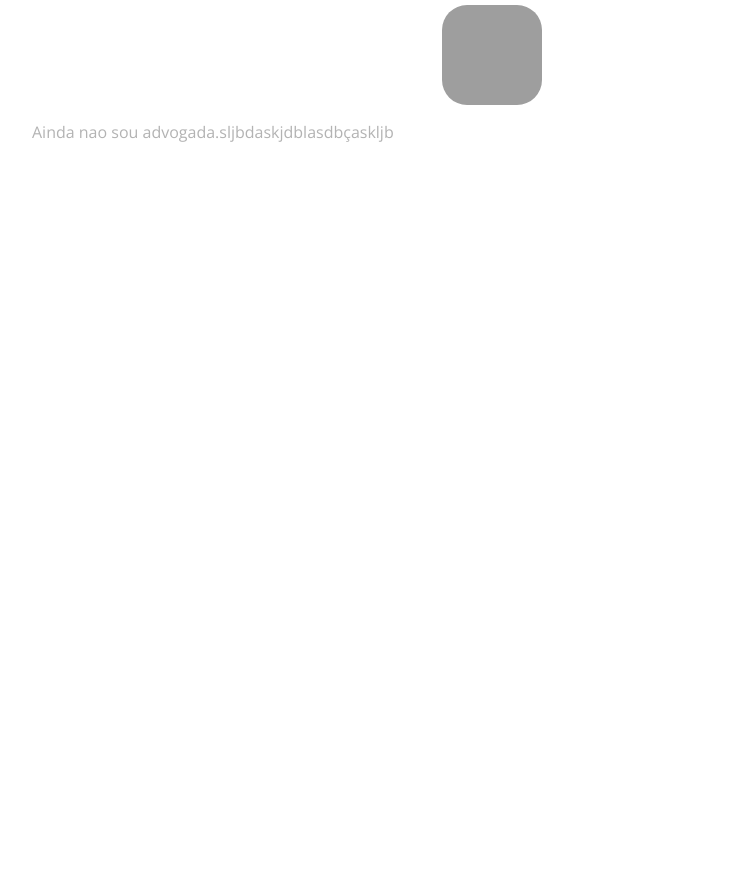
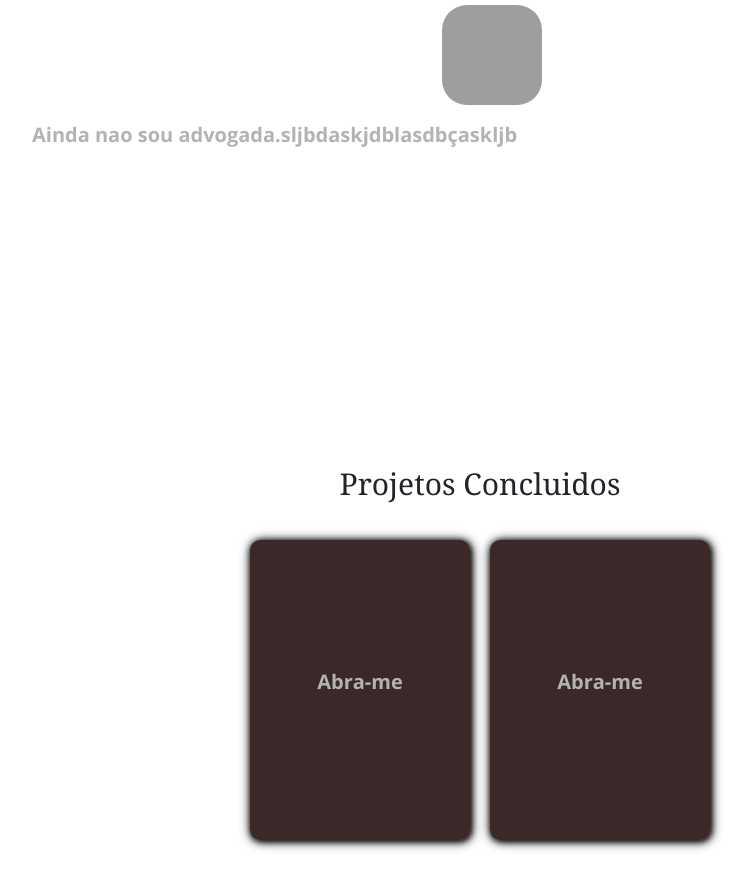
Before and after one commit to DaviMark/Portfolio-Samantha, a plain HTML site: page index.html in a window 1280 px wide. Shown: the part 1027-1917 px from the top of the page, without its empty margins (160-911 px from the left). Before the commit the page ends 1600 px from the top, so only its background shows below. Drawn offline with nearby package versions, Linux system fonts and the light colour scheme; some packages are replaced by stand-ins of ours; grey boxes are pictures that could not be loaded; a script that the page names is missing; files whose address does not match are found by name.

Commit message:
Add novos itens

```diff
--- a/css/style.css
+++ b/css/style.css
@@ -399,7 +399,7 @@ a {
   align-items: center;
 }
 .card {
-  margin-left: 42%;
+  margin-left: 45%;
   align-items: center;
   width: fit-content;
   height: fit-content;
@@ -479,7 +479,7 @@ a {
 
 .fale{
   margin-top: 50px;
-  margin-left: 44%;
+  margin-left: 45%;
   border-radius: 5px;
 }
 
@@ -537,7 +537,7 @@ a {
   padding-top: 15px;
   padding-left: 15%;
   padding-right: 15%;
-  padding-bottom: 50px;
+  padding-bottom: 300px;
 }
 
 .foto{
@@ -546,3 +546,88 @@ a {
   border-radius: 25%;
   margin-left: 47%;
 }
+
+.proj{
+  font-size: 30px;
+  font-family: Georgia, 'Times New Roman', Times, serif;
+  display: flex;
+  justify-content: center;
+  padding-bottom: 30px;
+
+}
+
+.container_proj{
+  display: flex;
+  justify-content: center;
+  gap: 20px; /* Ajuste este valor conforme necessário */
+  padding-bottom: 50px;
+}
+
+.proj1{
+  width: 10px;
+  height: 10px;
+}
+
+.book {
+  position: relative;
+  border-radius: 10px;
+  width: 220px;
+  height: 300px;
+  background-color: rgb(255, 255, 255);
+  -webkit-box-shadow: 1px 1px 12px #000;
+  box-shadow: 1px 1px 6px #000;
+  -webkit-transform: preserve-3d;
+  -ms-transform: preserve-3d;
+  transform: preserve-3d;
+  -webkit-perspective: 2000px;
+  perspective: 2000px;
+  display: -webkit-box;
+  display: -ms-flexbox;
+  display: flex;
+  -webkit-box-align: center;
+  -ms-flex-align: center;
+  align-items: center;
+  -webkit-box-pack: center;
+  -ms-flex-pack: center;
+  justify-content: center;
+  color: #000;
+}
+
+.cover {
+  top: 0;
+  position: absolute;
+  background-color: rgb(59, 40, 40);
+  width: 100%;
+  height: 100%;
+  border-radius: 10px;
+  cursor: pointer;
+  -webkit-transition: all 0.5s;
+  transition: all 0.5s;
+  -webkit-transform-origin: 0;
+  -ms-transform-origin: 0;
+  transform-origin: 0;
+  -webkit-box-shadow: 1px 1px 6px #000;
+  box-shadow: 1px 1px 12px #000;
+  display: -webkit-box;
+  display: -ms-flexbox;
+  display: flex;
+  -webkit-box-align: center;
+  -ms-flex-align: center;
+  align-items: center;
+  -webkit-box-pack: center;
+  -ms-flex-pack: center;
+  justify-content: center;
+}
+
+.book:hover .cover {
+  -webkit-transition: all 0.5s;
+  transition: all 0.5s;
+  -webkit-transform: rotatey(-80deg);
+  -ms-transform: rotatey(-80deg);
+  transform: rotatey(-80deg);
+}
+
+p {
+  font-size: 20px;
+  font-weight: bolder;
+}
--- a/index.html
+++ b/index.html
@@ -16,6 +16,9 @@
 
     <!-- Style -->
     <link rel="stylesheet" href="css/style.css">
+
+    <script src="https://cdn.jsdelivr.net/npm/smoothscroll-polyfill/dist/smoothscroll.min.js"></script>
+
 
     <title>Samantha Mataragia</title>
   </head>
@@ -70,14 +73,19 @@
               <nav class="site-navigation text-right ml-auto " role="navigation">
 
                 <ul class="site-menu main-menu js-clone-nav ml-auto d-none d-lg-block">
-                  <li><a href="#home-section" class="nav-link">Inicio</a></li>
+
+                  <li><a href="#page1" onclick="scrollToWelcome()" class="nav-link">Inicio</a></li>
+
                   <li><a href="#services-section" class="nav-link">Sobre</a></li>
 
                   <li><a href="#why-us-section" class="nav-link">Trabalhos</a></li>
 
                   <li><a href="#testimonials-section" class="nav-link">Serviços</a></li>
+
                   <li><a href="#blog-section" class="nav-link">Blog</a></li>
+
                   <li><a href="#contact-section" class="nav-link">Contato</a></li>
+
                 </ul>
               </nav>
 
@@ -94,7 +102,7 @@
 
     <div class="hero" style="background-image: url('./img_site/interior-design-old-architecture.jpg');">
 
-      <div class="welcome">
+      <div class="welcome" id="page1">
         <h1 class="bem_vindo">Seja Bem vindo!</h1>
         <h3 class="eu">Me chamo Samantha Mataragia </h3>
         <p class="cargo">Advogada | Analista</p>
@@ -111,17 +119,14 @@
             <svg class="socialSvg linkdinSvg" viewBox="0 0 448 512"><path d="M100.28 448H7.4V148.9h92.88zM53.79 108.1C24.09 108.1 0 83.5 0 53.8a53.79 53.79 0 0 1 107.58 0c0 29.7-24.1 54.3-53.79 54.3zM447.9 448h-92.68V302.4c0-34.7-.7-79.2-48.29-79.2-48.29 0-55.69 37.7-55.69 76.7V448h-92.78V148.9h89.08v40.8h1.3c12.4-23.5 42.69-48.3 87.88-48.3 94 0 111.28 61.9 111.28 142.3V448z"></path></svg>
           </a>
 
-          <a href="#" class="socialContainer containerFour">
-            <svg class="socialSvg whatsappSvg" viewBox="0 0 16 16"> <path d="M13.601 2.326A7.854 7.854 0 0 0 7.994 0C3.627 0 .068 3.558.064 7.926c0 1.399.366 2.76 1.057 3.965L0 16l4.204-1.102a7.933 7.933 0 0 0 3.79.965h.004c4.368 0 7.926-3.558 7.93-7.93A7.898 7.898 0 0 0 13.6 2.326zM7.994 14.521a6.573 6.573 0 0 1-3.356-.92l-.24-.144-2.494.654.666-2.433-.156-.251a6.56 6.56 0 0 1-1.007-3.505c0-3.626 2.957-6.584 6.591-6.584a6.56 6.56 0 0 1 4.66 1.931 6.557 6.557 0 0 1 1.928 4.66c-.004 3.639-2.961 6.592-6.592 6.592zm3.615-4.934c-.197-.099-1.17-.578-1.353-.646-.182-.065-.315-.099-.445.099-.133.197-.513.646-.627.775-.114.133-.232.148-.43.05-.197-.1-.836-.308-1.592-.985-.59-.525-.985-1.175-1.103-1.372-.114-.198-.011-.304.088-.403.087-.088.197-.232.296-.346.1-.114.133-.198.198-.33.065-.134.034-.248-.015-.347-.05-.099-.445-1.076-.612-1.47-.16-.389-.323-.335-.445-.34-.114-.007-.247-.007-.38-.007a.729.729 0 0 0-.529.247c-.182.198-.691.677-.691 1.654 0 .977.71 1.916.81 2.049.098.133 1.394 2.132 3.383 2.992.47.205.84.326 1.129.418.475.152.904.129 1.246.08.38-.058 1.171-.48 1.338-.943.164-.464.164-.86.114-.943-.049-.084-.182-.133-.38-.232z"></path> </svg>
-          </a>
         </div>
 
 
       </div>
 
-      <button class="fale">
-        <span class="botao_fale">Fale Comigo</span>
-    </button>
+        <button class="fale">
+          <span class="botao_fale">Fale Comigo</span>
+      </button>
 
     </div>
 
@@ -133,9 +138,29 @@
 
     </div>
 
+    <div class="trabalhos">
+
+      <h1 class="proj">Projetos Concluidos</h1>
+      <div class="container_proj">
+        <div class="book">
+          <p>Projeto 1</p>
+          <div class="cover">
+              <p>Abra-me</p>
+          </div>
+        </div>
+
+        <div class="book">
+          <p>Projeto 2</p>
+          <div class="cover">
+              <p>Abra-me</p>
+          </div>
+        </div>
+      </div>
+    </div>
 
 
 
+    <script src="./js/index.js"></script>
     <script src="js/jquery-3.3.1.min.js"></script>
     <script src="js/popper.min.js"></script>
     <script src="js/bootstrap.min.js"></script>
--- /dev/null
+++ b/js/index.js
@@ -0,0 +1,16 @@
+  // Importa o polyfill
+  smoothscroll.polyfill();
+
+  function scrollToWelcome() {
+    // Seleciona a div 'welcome' pelo ID
+    var welcomeDiv = document.getElementById('page1');
+
+    // Calcula a posição da div 'welcome' na página
+    var position = welcomeDiv.getBoundingClientRect().top;
+
+    // Rola suavemente para a posição da div 'welcome'
+    window.scrollTo({
+      top: position,
+      behavior: 'smooth' // Faz a rolagem suave
+    });
+  }
--- a/js/main.js
+++ b/js/main.js
@@ -85,3 +85,18 @@ $(function() {
 	siteMenuClone();
 
 });
+
+
+function scrollToWelcome() {
+	// Seleciona a div 'welcome' pelo ID
+	var welcomeDiv = document.getElementById('page1');
+
+	// Calcula a posição da div 'welcome' na página
+	var position = welcomeDiv.getBoundingClientRect().top;
+
+	// Rola suavemente para a posição da div 'welcome'
+	window.scrollTo({
+	  top: position,
+	  behavior: 'smooth' // Faz a rolagem suave
+	});
+  }
```
